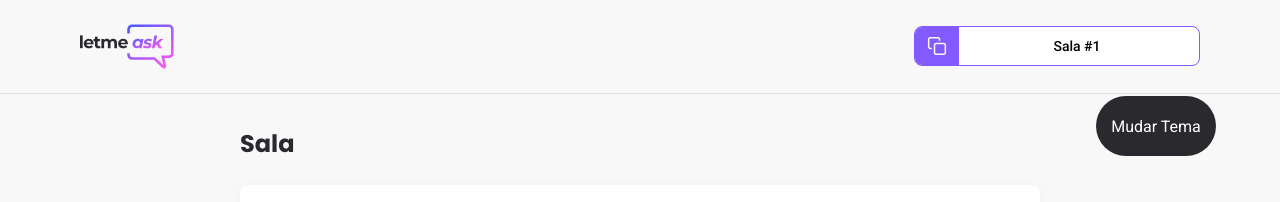
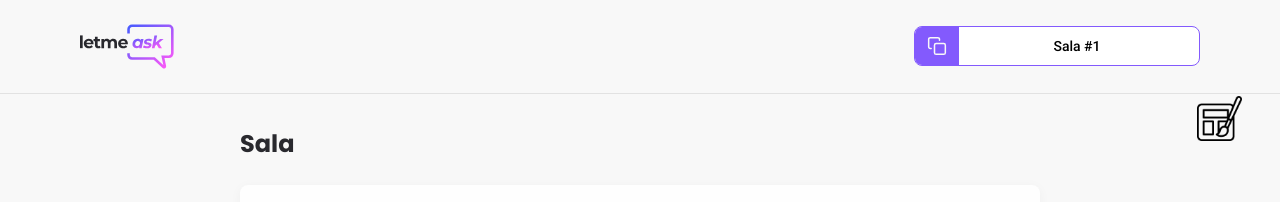
Before and after one commit to wesleywisch/NLW6-Together-ReactJs, a React (Create React App) app in the folder letmeask/: page /rooms/1 in a window 1280 px wide. Shown: the top 202 px of the page. Built offline with nearby package versions, Linux system fonts and the light colour scheme; no server answers; the database is empty.

Commit message:
Thema dark adicionado para o painel admin

```diff
--- a/letmeask/src/pages/AdminRoom.tsx
+++ b/letmeask/src/pages/AdminRoom.tsx
@@ -4,6 +4,7 @@ import logoImg from '../assets/images/logo.svg';
 import deleteImg from '../assets/images/delete.svg';
 import checkImg from '../assets/images/check.svg';
 import answerImg from '../assets/images/answer.svg';
+import themeImg from '../assets/images/theme.png';
 
 import { Button } from '../components/Button';
 import { RoomCode } from '../components/RoomCode';
@@ -11,6 +12,7 @@ import { Question } from '../components/Question/Question';
 
 // import { useAuth } from '../hooks/useAuth';
 import { useRoom } from '../hooks/useRoom';
+import { useTheme } from '../hooks/useTheme';
 
 import { database } from '../services/firebase';
 
@@ -22,6 +24,7 @@ type RoomParams = {
 
 export function AdminRoom(){
     // const { user } = useAuth()
+    const { theme, toggleTheme } = useTheme();
     const history = useHistory();
     const params = useParams<RoomParams>();
     const roomId = params.id
@@ -57,7 +60,7 @@ export function AdminRoom(){
     }
 
     return(
-        <div id="page-room">
+        <div id="page-room" className={theme}>
             <header>
                 <div className="content">
                     <img src={logoImg} alt="Letmeask" />
@@ -67,6 +70,10 @@ export function AdminRoom(){
                     </div>
                 </div>
             </header>
+
+            <div className="alternativeTheme">
+                <img src={themeImg} alt="Mudar o tema da página" onClick={toggleTheme} />
+            </div>
 
             <main>
                 <div className="room-title">
--- a/letmeask/src/pages/Room.tsx
+++ b/letmeask/src/pages/Room.tsx
@@ -2,6 +2,7 @@ import { useState, FormEvent } from 'react';
 import { useParams } from 'react-router-dom';
 
 import logoImg from '../assets/images/logo.svg';
+import themeImg from '../assets/images/theme.png';
 
 import { Button } from '../components/Button';
 import { RoomCode } from '../components/RoomCode';
@@ -81,7 +82,7 @@ export function Room(){
             </header>
 
             <div className="alternativeTheme">
-                <button onClick={toggleTheme}>Mudar Tema</button>
+                <img src={themeImg} alt="Mudar o tema da página" onClick={toggleTheme} />
             </div>
 
             <main>
--- a/letmeask/src/styles/room.scss
+++ b/letmeask/src/styles/room.scss
@@ -27,6 +27,7 @@
             > form > textarea{
                 background: #29292e;
                 color: #fff;
+                box-shadow: 0 2px 12px rgba(255, 255, 255, 0.1);
             }
 
 
@@ -98,14 +99,11 @@
 
     .alternativeTheme{
         position: absolute;
-        right: 5%;
+        right: 3%;
         top: 12%;
 
-        > button{
-            background-color: #29292e;
-            height: 60px;
-            width: 120px;
-            border-radius: 3rem;
+        > img{
+            width: 45px;
             border: none;
             color: #fff;
             cursor: pointer;
```
Also changed, not shown: letmeask/src/assets/images/theme.png (added).
